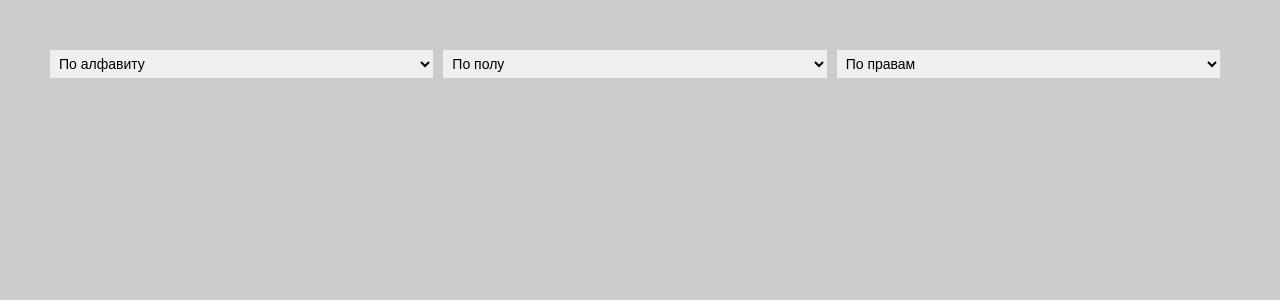
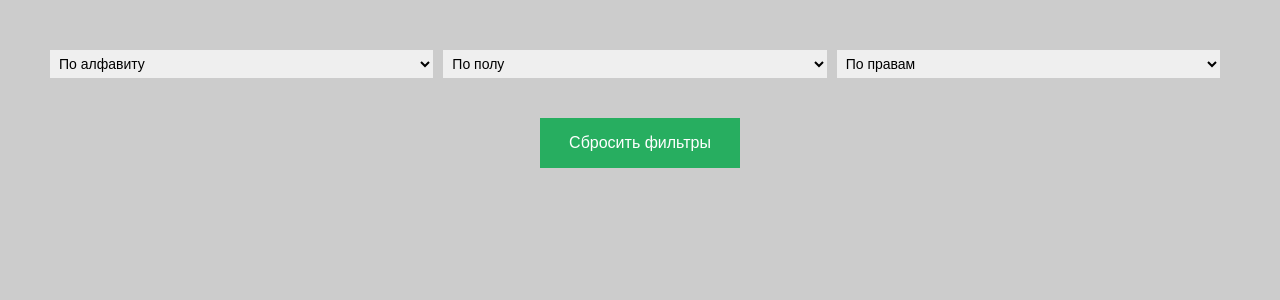
Before and after one commit to ashim120303/test_php, a PHP site: page / in a window 1280 px wide. Shown: the part 70-370 px from the top of the page. Run offline with PHP 8.4, Linux system fonts and the light colour scheme; data that the repository does not hold is empty.

Commit message:
Filter reset

```diff
--- a/css/main.css
+++ b/css/main.css
@@ -71,6 +71,21 @@ body {font-family: sans-serif;font-size: 16px;color: #000; background-color: #cc
   padding: 5px;
   font-size: 14px;
 }
+.filter__reset{
+  display: flex;
+  justify-content: center;
+  align-items: center;
+  margin: 0 auto;
+  width: 200px;
+  height: 50px;
+  margin-top: 30px;
+  background-color: #27ae60;
+  color: #fff;
+  transition: .3s;
+}
+.filter__reset:hover{
+  background-color: #0a813c;
+}
 
 
 .user{
--- a/index.php
+++ b/index.php
@@ -17,8 +17,8 @@
     </header>
     <main class="main">
         <div class="filter">
-          <div >
-              <form method="get" action="" class="filter__container">
+            <form method="get" action="" ">
+            <div class="filter__container">
                 <div class="filter__item">
                     <select name="alphabet" id="alphabet" onchange="this.form.submit()">
                         <option value="" disabled selected hidden>По алфавиту</option>
@@ -40,10 +40,22 @@
                         <option value="Admin">Admin</option>
                     </select>
                 </div>
+            </div>
+            <div class="filter__reset">
+                <button type="button" onclick="resetFilters()">Сбросить фильтры</button>
+            </div>
             </form>
         </div>
 
-      </div>
+        <script>
+            function resetFilters() {
+                document.getElementById('alphabet').selectedIndex = 0;
+                document.getElementById('gender').selectedIndex = 0;
+                document.getElementById('permission').selectedIndex = 0;
+                window.location.href = window.location.pathname;
+            }
+        </script>
+
         <div class="user">
         <?php foreach ($result as $res) { ?>
         <div class="user__item">
```
Lines whose indentation alone changed are shown as unchanged.
